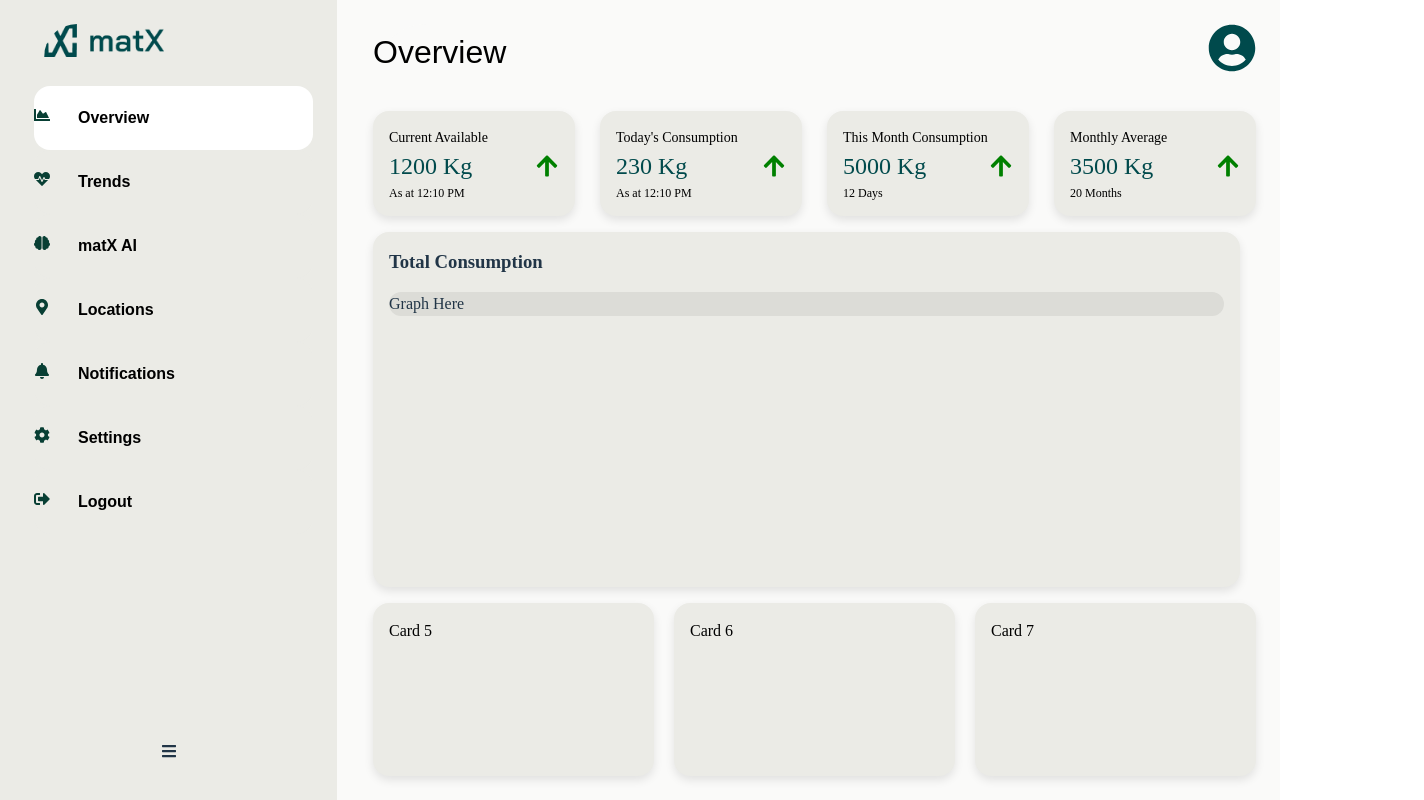
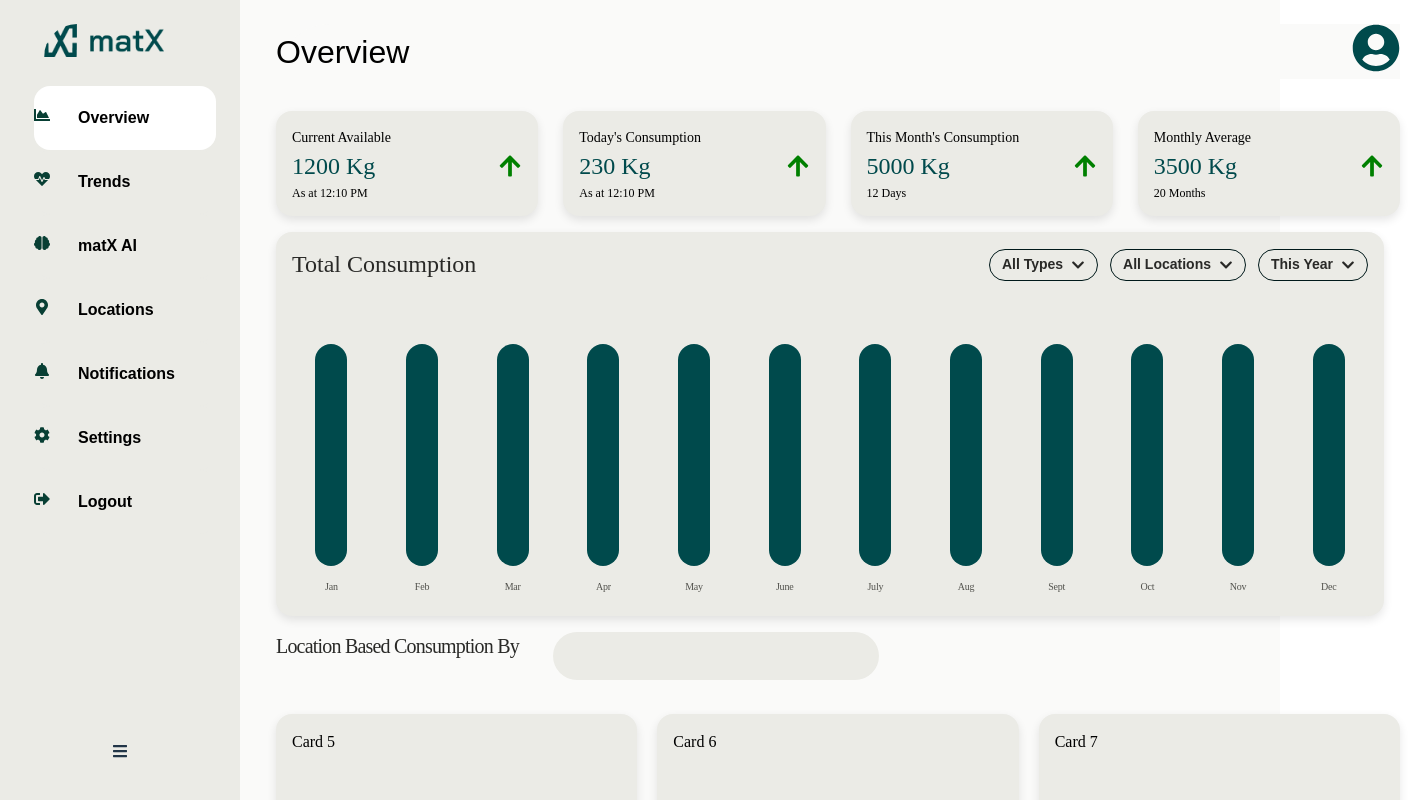
Before and after one commit to sirrotich/matx.africa, a React (Vite) app: page /dashboard in a window 1280 px wide. Shown: the top 800 px of the page, 1424 px wide, since content can reach past the window. Built offline with nearby package versions, Linux system fonts and the light colour scheme.

Commit message:
add graph

```diff
--- a/package.json
+++ b/package.json
@@ -11,10 +11,13 @@
   },
   "dependencies": {
     "axios": "^1.7.7",
+    "chart.js": "^4.4.4",
     "react": "^18.3.1",
+    "react-chartjs-2": "^5.2.0",
     "react-dom": "^18.3.1",
     "react-icons": "^5.3.0",
-    "react-router-dom": "^6.26.2"
+    "react-router-dom": "^6.26.2",
+    "recharts": "^2.12.7"
   },
   "devDependencies": {
     "@eslint/js": "^9.9.0",
--- a/src/pages/Dashboard.jsx
+++ b/src/pages/Dashboard.jsx
@@ -1,11 +1,16 @@
 import React, { useState } from 'react';
 import '../styles/Dashboard.css';
-import { FaChartArea, FaHeartbeat, FaBrain, FaMapMarkerAlt, FaBell, FaCog, FaSignOutAlt, FaBars, FaUserCircle, FaArrowUp } from 'react-icons/fa'; // Importing necessary icons
+import { FaChartArea, FaHeartbeat, FaBrain, FaMapMarkerAlt, FaBell, FaCog, FaSignOutAlt, FaBars, FaUserCircle, FaArrowUp, FaChevronDown } from 'react-icons/fa'; // Updated with FaChevronDown for filter icons
 import logo from '../assets/Vector.png'; // Update the path based on your project structure
 
 const Dashboard = () => {
   const [selectedItem, setSelectedItem] = useState(0); // Default selected item to the first one
   const [isSidebarCollapsed, setIsSidebarCollapsed] = useState(false); // State for toggling sidebar collapse
+
+  // States for managing filter selections
+  const [filterType, setFilterType] = useState('All Types');
+  const [filterLocation, setFilterLocation] = useState('All Locations');
+  const [filterYear, setFilterYear] = useState('This Year');
 
   const sidebarItems = [
     { text: 'Overview', icon: <FaChartArea /> },
@@ -78,7 +83,7 @@ const Dashboard = () => {
             <div className="card-subtext">As at 12:10 PM</div>
           </div>
           <div className="small-card">
-            <div className="card-text">This Month Consumption</div>
+            <div className="card-text">This Month's Consumption</div>
             <div className="card-number">
               5000 Kg<FaArrowUp className="icon-right" />
             </div>
@@ -93,11 +98,147 @@ const Dashboard = () => {
           </div>
         </div>
 
-        {/* Large Card */}
+        {/* Large Card with Filters */}
         <div className="large-card">
-          <h3>Total Consumption</h3>
-          {/* Graph placeholder */}
-          <div className="graph-placeholder">Graph Here</div>
+          <div className="large-card-header">
+            <h3>Total Consumption</h3>
+            <div className="filters-container">
+              <button className="filter-button">
+                {filterType} <FaChevronDown />
+              </button>
+              <button className="filter-button">
+                {filterLocation} <FaChevronDown />
+              </button>
+              <button className="filter-button">
+                {filterYear} <FaChevronDown />
+              </button>
+            </div>
+
+          </div>
+          {/* Total consumption Graph  */}
+
+          <div class="graph-holder">
+    <div class="vertical-bar"></div>
+    <div class="months-data">
+        <div class="month-container">
+        <button class="month-button" id="jan-button" onclick="showReading('jan')">Show</button>
+
+            <div class="graph-bar" onclick="toggleMonthReading('jan')">
+                <div class="month-reading" id="jan-reading">10</div>
+            </div>
+            <div class="month-label">Jan</div>
+
+        </div>
+        <div class="month-container">
+        <button class="month-button" id="feb-button" onclick="showReading('feb')">Show</button>
+
+            <div class="graph-bar" onclick="toggleMonthReading('feb')">
+                <div class="month-reading" id="feb-reading">20</div>
+            </div>
+            <div class="month-label">Feb</div>
+
+        </div>
+        <div class="month-container">
+        <button class="month-button" id="mar-button" onclick="showReading('mar')">Show</button>
+
+            <div class="graph-bar" onclick="toggleMonthReading('mar')">
+                <div class="month-reading" id="mar-reading">15</div>
+            </div>
+                        <div class="month-label">Mar</div>
+
+        </div>
+        <div class="month-container">
+        <button class="month-button" id="mar-button" onclick="showReading('mar')">Show</button>
+
+            <div class="graph-bar" onclick="toggleMonthReading('mar')">
+                <div class="month-reading" id="mar-reading">15</div>
+            </div>
+                        <div class="month-label">Apr</div>
+
+        </div>
+        <div class="month-container">
+        <button class="month-button" id="mar-button" onclick="showReading('mar')">Show</button>
+
+            <div class="graph-bar" onclick="toggleMonthReading('mar')">
+                <div class="month-reading" id="mar-reading">15</div>
+            </div>
+                        <div class="month-label">May</div>
+
+        </div>
+        <div class="month-container">
+        <button class="month-button" id="mar-button" onclick="showReading('mar')">Show</button>
+
+            <div class="graph-bar" onclick="toggleMonthReading('mar')">
+                <div class="month-reading" id="mar-reading">15</div>
+            </div>
+                        <div class="month-label">June</div>
+
+        </div>
+        <div class="month-container">
+        <button class="month-button" id="mar-button" onclick="showReading('mar')">Show</button>
+
+            <div class="graph-bar" onclick="toggleMonthReading('mar')">
+                <div class="month-reading" id="mar-reading">15</div>
+            </div>
+                        <div class="month-label">July</div>
+
+        </div>
+        <div class="month-container">
+        <button class="month-button" id="mar-button" onclick="showReading('mar')">Show</button>
+
+            <div class="graph-bar" onclick="toggleMonthReading('mar')">
+                <div class="month-reading" id="mar-reading">15</div>
+            </div>
+                        <div class="month-label">Aug</div>
+
+        </div>
+        <div class="month-container">
+        <button class="month-button" id="mar-button" onclick="showReading('mar')">Show</button>
+
+            <div class="graph-bar" onclick="toggleMonthReading('mar')">
+                <div class="month-reading" id="mar-reading">15</div>
+            </div>
+                        <div class="month-label">Sept</div>
+
+        </div>
+        <div class="month-container">
+        <button class="month-button" id="mar-button" onclick="showReading('mar')">Show</button>
+
+            <div class="graph-bar" onclick="toggleMonthReading('mar')">
+                <div class="month-reading" id="mar-reading">15</div>
+            </div>
+                        <div class="month-label">Oct</div>
+
+        </div>
+        <div class="month-container">
+        <button class="month-button" id="mar-button" onclick="showReading('mar')">Show</button>
+
+            <div class="graph-bar" onclick="toggleMonthReading('mar')">
+                <div class="month-reading" id="mar-reading">15</div>
+            </div>
+                        <div class="month-label">Nov</div>
+
+        </div>
+        <div class="month-container">
+        <button class="month-button" id="mar-button" onclick="showReading('mar')">Show</button>
+
+            <div class="graph-bar" onclick="toggleMonthReading('mar')">
+                <div class="month-reading" id="mar-reading">15</div>
+            </div>
+                        <div class="month-label">Dec</div>
+
+        </div>
+    </div>
+</div>
+
+
+        </div>
+
+        <div className='location-title'>
+            <div className='location-text'>Location Based Consumption By</div>
+            <div className='picker'>
+                <div className='segmented-picker'></div>
+            </div>
         </div>
 
         {/* Bottom Cards */}
--- a/src/styles/Dashboard.css
+++ b/src/styles/Dashboard.css
@@ -136,16 +136,16 @@
 
 }
 
-.large-card {
-    height: 300px;
+
+
+.large-card h3 {
+    font-size: 24px;
+    font-weight: 500;
+    line-height: 33.6px;
+    letter-spacing: -4%;
+    color: var(--text-text-neutral-9, rgba(41, 41, 39, 1));
 }
 
-.graph-placeholder {
-    background-color: rgba(220, 220, 215, 1);
-    flex-grow: 1;
-    margin-top: 16px;
-    border-radius: 12px;
-}
 
 /* Header Section with Profile and Selected Item Text */
 .header-section {
@@ -206,6 +206,155 @@
     margin-left: 10px;
     color: green; /* You can change this color based on your design */
   }
+  /* Dashboard general styles remain unchanged */
+
+/* Large Card Header */
+.large-card-header {
+    display: flex;
+    justify-content: space-between;
+    align-items: center;
+  }
+
+
+
+  .filters-container {
+    display: flex;
+    gap: 12px; /* Space between the filter buttons */
+  }
+
+  .months-data {
+    display: flex;
+    flex-direction: row;
+    gap: 12px;
+    align-items: flex-end; /* Align bars to the bottom */
+}
+
+.month-container {
+    position: relative;
+    display: flex;
+    flex-direction: column;
+    align-items: center;
+    width: 80px;
+    height: 318px;
+    gap: 9.1px;
+    opacity: 0px;
+
+}
+
+
+
+.graph-bar {
+    width: 32px; /* Adjust as needed */
+    height: 222px; /* Adjust based on your data */
+    background: var(--surface-surface-primary-100, rgba(0, 74, 76, 1));
+    border-radius: 48px;
+    margin-bottom: 4px; /* Space between bars */
+    position: relative;
+}
+.month-label {
+    font-family: Bai Jamjuree;
+    font-size: 10px;
+    font-weight: 500;
+    line-height: 15px;
+    letter-spacing: -0.02em;
+    text-align: center;
+    color: var(--text-text-neutral-8, rgba(82, 82, 77, 1));
+}
+
+.month-reading {
+    font-size: 14px; /* Adjust as needed */
+    color: rgba(0, 0, 0, 0.7); /* Text color for reading */
+    position: absolute;
+    left: 50%;
+    transform: translateX(-50%);
+    opacity: 0; /* Initially hidden */
+    transition: opacity 0.3s;
+}
+
+.month-button {
+    width: 26px;
+    height: 53px;
+    padding: 8px 4px;
+    border-radius: 22px 0 0 0;
+    opacity: 0; /* Initially hidden */
+    transform: rotate(-90deg);
+    cursor: pointer;
+    background: var(--surface-surface-neutral-05, rgba(250, 250, 249, 1));
+    border: none;
+}
+.location-title {
+    width: 1091px;
+    height: 78px;
+    padding: var(--SpacingSpacing-none0) var(--SpacingSpacing-lg24) var(--SpacingSpacing-sm12) var(--SpacingSpacing-sm12);
+    gap: 34px;
+    opacity: 0px;
+    display: flex;
+}
+.location-text {
+    font-family: Bai Jamjuree;
+    font-size: 20px;
+    font-weight: 500;
+    line-height: 28px;
+    letter-spacing: -0.04em;
+    text-align: left;
+    color: var(--text-text-neutral-9, rgba(41, 41, 39, 1));
+}
+.picker {
+    width: 749px;
+    height: 66px;
+    padding: 10px var(--SpacingSpacing-none0) var(--SpacingSpacing-xs8) var(--SpacingSpacing-none0);
+    gap: 24px;
+    border-radius: var(--RadiusRadius-xl32);
+    opacity: 0px;
+}
+
+.segmented-picker {
+    width: 326px;
+    height: 48px;
+    padding: var(--SpacingSpacing-xs8);
+    gap: var(--SpacingSpacing-xxs4);
+    border-radius: var(--RadiusRadius-xl32);
+    opacity: 0px;
+    background-color: var(--surface-surface-neutral-2, rgba(235, 235, 230, 1));
+    border-radius: 48px;
+}
+
+.month-button:hover {
+    background-color: rgba(0, 120, 121, 1);
+}
+
+/* Show button when the corresponding month is clicked */
+.month-container.active .month-button {
+    opacity: 1; /* Show the button */
+}
+
+.month-container.active .month-reading {
+    opacity: 1; /* Show the reading */
+}
+
+
+
+  .filter-button {
+    height: 32px;
+    background-color: transparent;
+    border: 1px solid rgba(0, 25, 26, 1); /* Outlined style */
+    border-radius: 360px;
+    font-family: 'Bai Jamjuree', sans-serif;
+    font-size: 14px;
+    font-weight: 600;
+    line-height: 21px;
+    padding: 4px 12px; /* Padding: var(--SpacingSpacing-xxs4) var(--SpacingSpacing-sm12) */
+    display: flex;
+    align-items: center;
+    gap: 8px; /* Space between text and icon */
+    cursor: pointer;
+    color: var(--text-text-neutral-9, rgba(41, 41, 39, 1));
+
+  }
+
+
+
+
 
 
 /* Media Queries for Responsiveness */
@@ -224,10 +373,16 @@
         width: auto; /* Full width on small screens */
     }
 
-    .small-card, .large-card {
+    .small-card{
         min-width: 100%; /* Cards take full width */
         height: auto; /* Allow height to adjust */
     }
+
+    .large-card  {
+        height: 463px;
+    }
+
+
 }
 
 @media (max-width: 480px) {
```
Also changed, not shown: 1 other file (tests, documents, lock files or other folders).
